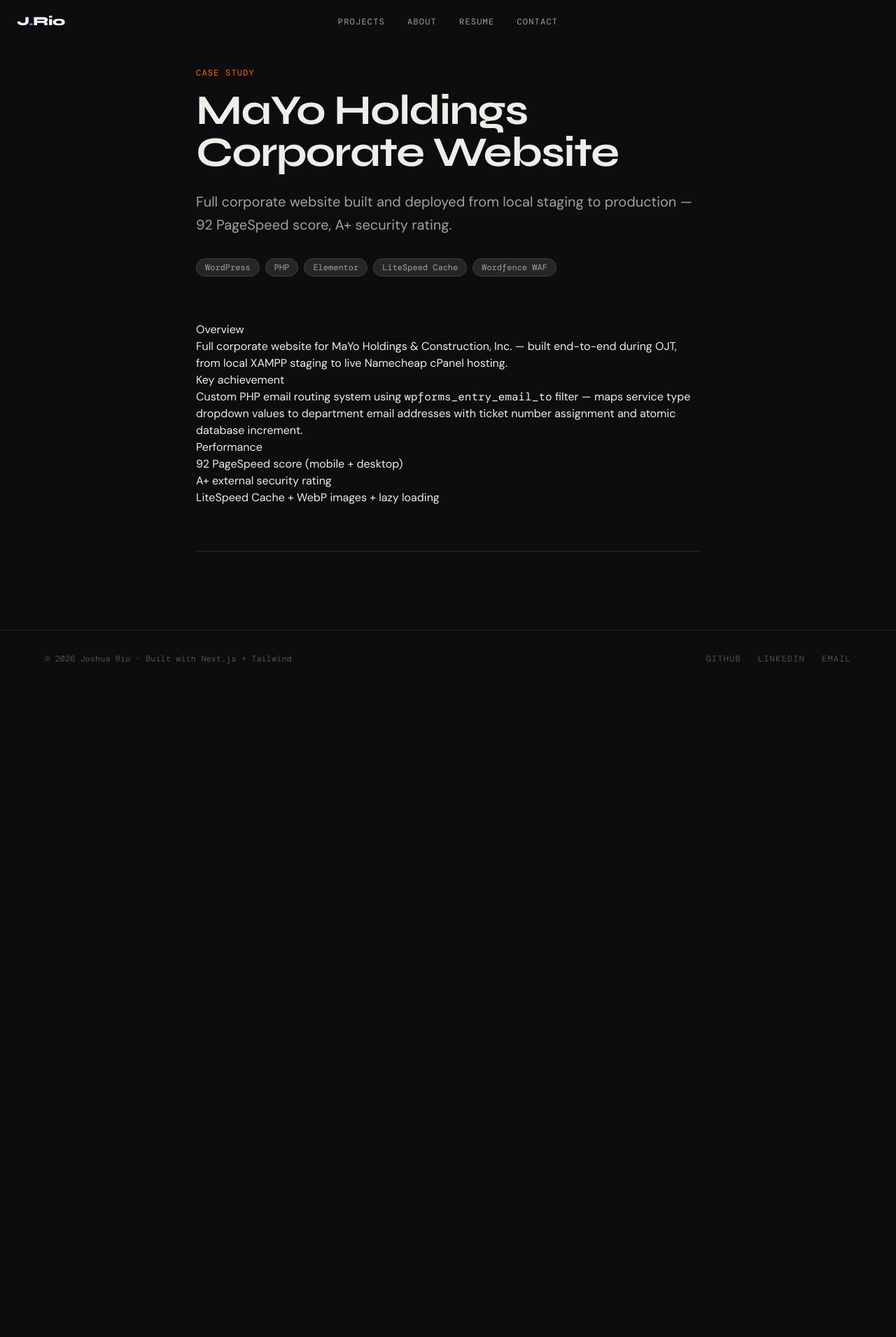
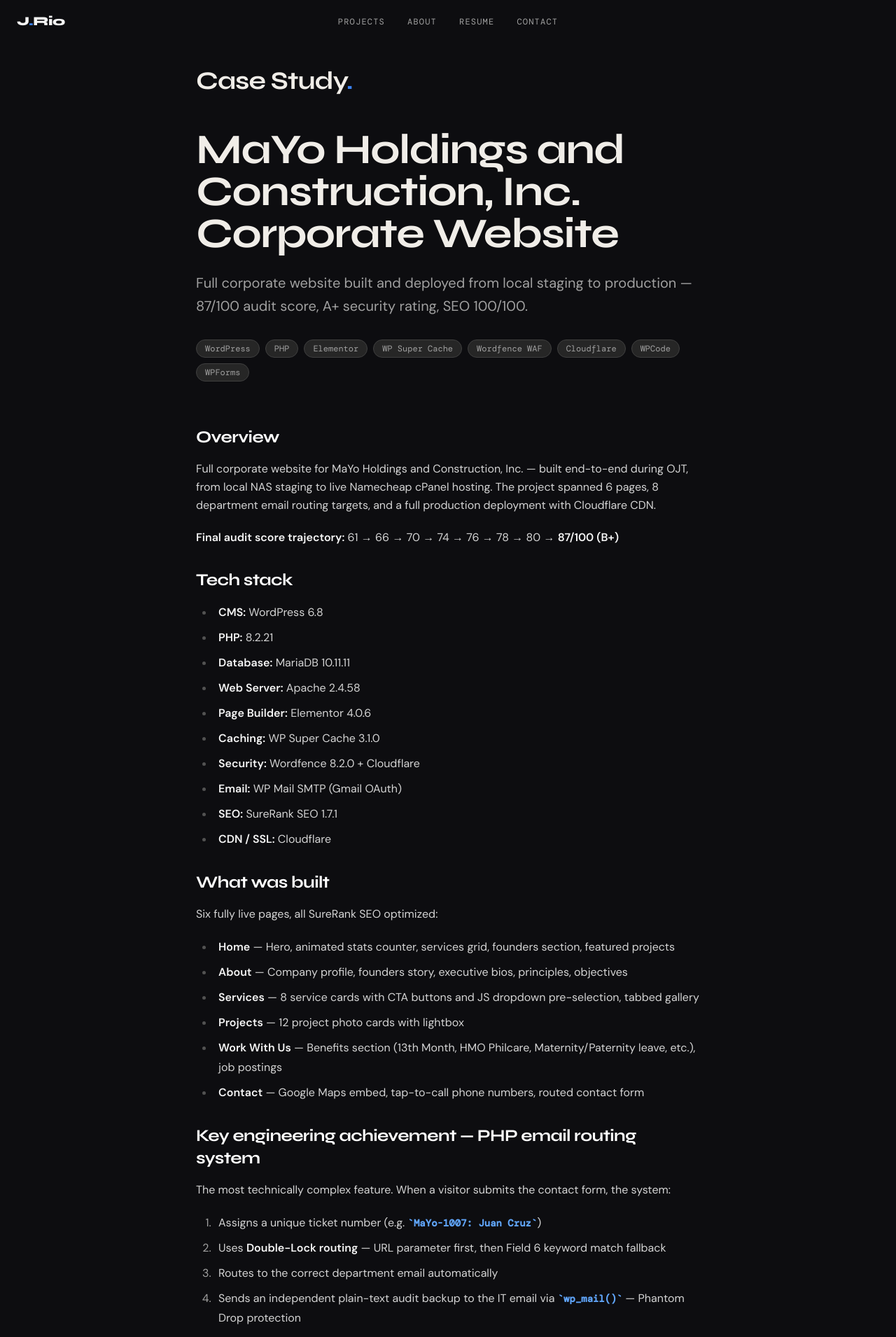
Before and after one commit to JRioP/Rio_Joshua_Portfolio, a Next.js app: page /projects/mayo-holdings in a window 1280 px wide. Shown: the top 1910 px of the page at 70% size. Before the commit the page ends 981 px from the top, so only its background shows below. Built offline with nearby package versions, Linux system fonts and the light colour scheme.

Commit message:
Added the slug when one project is clicked it opens a case study -added the tailwind typography and imported -fixed error with data scrool behavior to let next js handle it instead of html -modified homepage from joshua to josh -added details to mayo-holdings.mdx and included the live website

```diff
--- a/app/globals.css
+++ b/app/globals.css
@@ -1,4 +1,5 @@
 @import "tailwindcss";
+@plugin "@tailwindcss/typography";
 
 @theme {
   --font-sans: var(--font-dm-sans), sans-serif;
@@ -11,10 +12,6 @@
 
 * {
   box-sizing: border-box;
-}
-
-html {
-  scroll-behavior: smooth;
 }
 
 body {
@@ -113,3 +110,37 @@
   opacity: 1;
   transform: translate(0);
 }
+
+/* MDX prose table styles */
+.prose table {
+  width: 100%;
+  border-collapse: collapse;
+  font-size: 0.875rem;
+  margin: 1.5rem 0;
+  display: table;
+}
+
+.prose :where(table) {
+  width: 100%;
+  border-collapse: collapse;
+}
+
+.prose :where(thead th) {
+  text-align: left;
+  padding: 0.5rem 1rem 0.5rem 0;
+  color: #9ca3af;
+  font-size: 0.75rem;
+  text-transform: uppercase;
+  letter-spacing: 0.08em;
+  border-bottom: 1px solid #404040;
+}
+
+.prose :where(tbody td) {
+  padding: 0.5rem 1rem 0.5rem 0;
+  color: #d4d4d4;
+  border-bottom: 1px solid #262626;
+}
+
+.prose :where(tbody tr:last-child td) {
+  border-bottom: none;
+}
--- a/app/layout.tsx
+++ b/app/layout.tsx
@@ -60,6 +60,7 @@
   return (
     <html
       lang="en"
+      data-scroll-behavior="smooth"
       className={`${dmSans.variable} ${syne.variable} ${dmMono.variable}`}
       suppressHydrationWarning
     >
--- a/app/page.tsx
+++ b/app/page.tsx
@@ -55,7 +55,7 @@
         {/* LEFT COLUMN — text content */}
         <div className="flex-1 max-w-xl">
         <h1 className="font-display text-6xl font-bold leading-tight tracking-tight">
-          Hi, I'm Joshua <br />
+          Hi, I'm Josh <br />
         </h1>
         <h1 className="font-display text-4xl text-accent-500 font-bold leading-tight tracking-tight mb-6">
           <RotatingText/>
--- a/app/projects/[slug]/page.tsx
+++ b/app/projects/[slug]/page.tsx
@@ -1,21 +1,19 @@
-// app/projects/[slug]/page.tsx — Individual case study
 import { notFound } from "next/navigation";
 import { MDXRemote } from "next-mdx-remote/rsc";
 import { getProjectBySlug, getAllProjectSlugs } from "@/lib/mdx";
 import type { Metadata } from "next";
 
-// Tell Next.js all valid slugs at build time (SSG)
 export function generateStaticParams() {
   return getAllProjectSlugs().map((slug) => ({ slug }));
 }
 
-// Dynamic metadata per project
-export function generateMetadata({
+export async function generateMetadata({
   params,
 }: {
-  params: { slug: string };
-}): Metadata {
-  const project = getProjectBySlug(params.slug);
+  params: Promise<{ slug: string }>;
+}): Promise<Metadata> {
+  const { slug } = await params;
+  const project = getProjectBySlug(slug);
   if (!project) return {};
   return {
     title: project.title,
@@ -23,21 +21,21 @@
   };
 }
 
-export default function CaseStudyPage({
+export default async function CaseStudyPage({
   params,
 }: {
-  params: { slug: string };
+  params: Promise<{ slug: string }>;
 }) {
-  const project = getProjectBySlug(params.slug);
+  const { slug } = await params;
+  const project = getProjectBySlug(slug);
   if (!project) notFound();
 
   return (
     <article className="min-h-screen pt-24 pb-20 px-6 max-w-3xl mx-auto">
-      {/* Project header */}
       <header className="mb-16">
-        <p className="font-mono text-xs text-orange-500 tracking-widest uppercase mb-4">
-          Case study
-        </p>
+        <h3 className="font-display text-4xl font-bold tracking-tight mb-12">
+            Case Study<span className="text-accent-500">.</span>
+            </h3>
         <h1 className="font-display text-6xl font-bold leading-none tracking-tight mb-6">
           {project.title}
         </h1>
@@ -56,36 +54,19 @@
         </div>
       </header>
 
-      {/* MDX content */}
-      <div className="prose prose-invert prose-neutral max-w-none
-                      prose-headings:font-display prose-headings:tracking-tight prose-headings:mt-8 prose-headings:mb-4
-                      prose-a:text-orange-500 prose-a:no-underline hover:prose-a:underline
-                      prose-code:font-mono prose-code:text-orange-300
-                      prose-p:text-neutral-300 prose-p:leading-relaxed
-                      prose-strong:text-neutral-100">
+      <div className="prose prose-invert prose-neutral max-w-none prose-headings:font-display prose-headings:tracking-tight prose-headings:mt-8 prose-headings:mb-4 prose-a:text-accent-500 prose-a:no-underline hover:prose-a:underline prose-code:font-mono prose-code:text-accent-400 prose-p:text-neutral-300 prose-p:leading-relaxed prose-strong:text-neutral-100">
         <MDXRemote source={project.content} />
       </div>
 
-      {/* Links */}
       <div className="mt-16 pt-8 border-t border-neutral-800 flex gap-4">
         {project.githubUrl && (
-          <a
-            href={project.githubUrl}
-            target="_blank"
-            rel="noopener noreferrer"
-            className="px-5 py-2.5 bg-orange-500 text-black font-semibold rounded-lg text-sm hover:bg-orange-400 transition-colors"
-          >
-            View on GitHub →
+          <a href={project.githubUrl} target="_blank" rel="noopener noreferrer" className="px-5 py-2.5 bg-accent-500 text-black font-semibold rounded-lg text-sm hover:bg-accent-400 transition-colors">
+            View on GitHub
           </a>
         )}
         {project.liveUrl && (
-          <a
-            href={project.liveUrl}
-            target="_blank"
-            rel="noopener noreferrer"
-            className="px-5 py-2.5 bg-neutral-800 text-neutral-100 font-semibold rounded-lg text-sm hover:bg-neutral-700 transition-colors border border-neutral-700"
-          >
-            Live site →
+          <a href={project.liveUrl} target="_blank" rel="noopener noreferrer" className="px-5 py-2.5 bg-neutral-800 text-neutral-100 font-semibold rounded-lg text-sm hover:bg-neutral-700 transition-colors border border-neutral-700">
+            Live site
           </a>
         )}
       </div>
--- a/app/projects/page.tsx
+++ b/app/projects/page.tsx
@@ -1,7 +1,10 @@
+
 export default function ProjectsPage() {
   return (
     <div className="min-h-screen pt-24 pb-20 px-6 max-w-6xl mx-auto">
-      <h1 className="font-display text-6xl font-bold">Projects</h1>
+      <h1 className="font-display text-6xl font-bold tracking-tight mb-12">
+            Projects<span className="text-accent-500">.</span>
+            </h1>
       <p className="text-neutral-400 mt-4">Coming soon.</p>
     </div>
   );
--- a/content/projects/mayo-holdings.mdx
+++ b/content/projects/mayo-holdings.mdx
@@ -1,31 +1,104 @@
 ---
 slug: "mayo-holdings"
-title: "MaYo Holdings Corporate Website"
-description: "Full corporate website built and deployed from local staging to production — 92 PageSpeed score, A+ security rating."
-date: 2026-11-01
-tags: ["WordPress", "PHP", "Elementor", "LiteSpeed Cache", "Wordfence WAF"]
+title: "MaYo Holdings and Construction, Inc. Corporate Website"
+description: "Full corporate website built and deployed from local staging to production — 87/100 audit score, A+ security rating, SEO 100/100."
+date: 2026-05-01
+tags: ["WordPress", "PHP", "Elementor", "WP Super Cache", "Wordfence WAF", "Cloudflare", "WPCode", "WPForms"]
 category: web
 featured: true
 status: production
-role: "It Intern (OJT — MHCI MITSD)"
+role: "IT Intern (OJT — MHCI MITSD)"
 githubUrl: ""
-liveUrl: ""
+liveUrl: "https://landing.mayogroup.biz"
 coverImage: "/images/projects/mayo-cover.png"
 ---
 
 ## Overview
 
-Full corporate website for MaYo Holdings & Construction, Inc. — built end-to-end
-during OJT, from local XAMPP staging to live Namecheap cPanel hosting.
+Full corporate website for MaYo Holdings and Construction, Inc. — built
+end-to-end during OJT, from local NAS staging to live Namecheap cPanel
+hosting. The project spanned 6 pages, 8 department email routing targets,
+and a full production deployment with Cloudflare CDN.
 
-## Key achievement
+**Final audit score trajectory:** 61 → 66 → 70 → 74 → 76 → 78 → 80 → **87/100 (B+)**
 
-Custom PHP email routing system using `wpforms_entry_email_to` filter —
-maps service type dropdown values to department email addresses with
-ticket number assignment and atomic database increment.
+## Tech stack
 
-## Performance
+- **CMS:** WordPress 6.8
+- **PHP:** 8.2.21
+- **Database:** MariaDB 10.11.11
+- **Web Server:** Apache 2.4.58
+- **Page Builder:** Elementor 4.0.6
+- **Caching:** WP Super Cache 3.1.0
+- **Security:** Wordfence 8.2.0 + Cloudflare
+- **Email:** WP Mail SMTP (Gmail OAuth)
+- **SEO:** SureRank SEO 1.7.1
+- **CDN / SSL:** Cloudflare
 
-- 92 PageSpeed score (mobile + desktop)
-- A+ external security rating
-- LiteSpeed Cache + WebP images + lazy loading
+## What was built
+
+Six fully live pages, all SureRank SEO optimized:
+
+- **Home** — Hero, animated stats counter, services grid, founders section, featured projects
+- **About** — Company profile, founders story, executive bios, principles, objectives
+- **Services** — 8 service cards with CTA buttons and JS dropdown pre-selection, tabbed gallery
+- **Projects** — 12 project photo cards with lightbox
+- **Work With Us** — Benefits section (13th Month, HMO Philcare, Maternity/Paternity leave, etc.), job postings
+- **Contact** — Google Maps embed, tap-to-call phone numbers, routed contact form
+
+## Key engineering achievement — PHP email routing system
+
+The most technically complex feature. When a visitor submits the contact
+form, the system:
+
+1. Assigns a unique ticket number (e.g. `MaYo-1007: Juan Cruz`)
+2. Uses **Double-Lock routing** — URL parameter first, then Field 6 keyword match fallback
+3. Routes to the correct department email automatically
+4. Sends an independent plain-text audit backup to the IT email via `wp_mail()` — Phantom Drop protection
+5. Falls back to the default WPForms recipient if no service is matched
+
+This was built using a custom PHP filter hooked into `wpforms_entry_email_to`,
+with an atomic database increment for ticket numbers to prevent race conditions.
+All 3 WPCode snippets must remain active for routing to function.
+
+Each service type routes to a dedicated department email automatically:
+
+- **HVAC & Air Handling** → hvac.dept@mayoholdings.com
+- **Custom Air Ducting** → ducting.dept@mayoholdings.com
+- **Kitchen Exhaust (KES)** → kitchen.dept@mayoholdings.com
+- **Metal & Steel Fabrication** → msf.dept@mayoholdings.com
+- **Mechanical Equipment** → mech.dept@mayoholdings.com
+- **Electrical & Fire Safety** → efs.dept@mayoholdings.com
+- **General Contracting** → gc.dept@mayoholdings.com
+- **Piping & Sanitary Systems** → pss.dept@mayoholdings.com
+- **No selection** → WPForms default recipient (null-state fallback)
+
+## Performance & security results
+
+- **Audit score:** 87/100 (B+) — up from 61 at project start
+- **SEO:** 100/100 via seoptimer.com — all 6 pages optimized
+- **Security:** A+ via securityheaders.com — all 6 headers confirmed (HSTS, X-Frame-Options, X-Content-Type-Options, Referrer-Policy, Permissions-Policy, CSP)
+- **SSL/CDN:** Cloudflare — DMARC/SPF confirmed
+- **Caching:** WP Super Cache — page + browser + CDN caching configured
+- **Images:** WebP sitewide via Elementor Image Optimizer
+- **Wordfence:** 0 issues across 19,279 files
+
+## Deployment process
+
+Migrated from local XAMPP to live Namecheap cPanel hosting:
+
+1. Full site export via All-in-One WP Migration
+2. Database search-replace to update all localhost URLs to live domain
+3. WP Mail SMTP Gmail OAuth re-authenticated on live domain
+4. Cloudflare SSL and all 6 security headers configured
+5. Elementor CSS & Data regenerated post-migration
+6. WP Super Cache configured for production caching
+7. All email routing tested end-to-end across all 8 departments
+
+## What I'd improve
+
+- Replace WP Super Cache with LiteSpeed Cache if moved to a LiteSpeed server
+- Add LocalBusiness JSON-LD schema markup for richer Google search results
+- Submit sitemap to Google Search Console
+- Add UptimeRobot monitoring for automated downtime alerts
+- Add category filters to the Projects page using Essential Addons Filterable Gallery
```
Also changed, not shown: package.json (+11 -6 lines), 2 other files (tests, documents, lock files or other folders).
